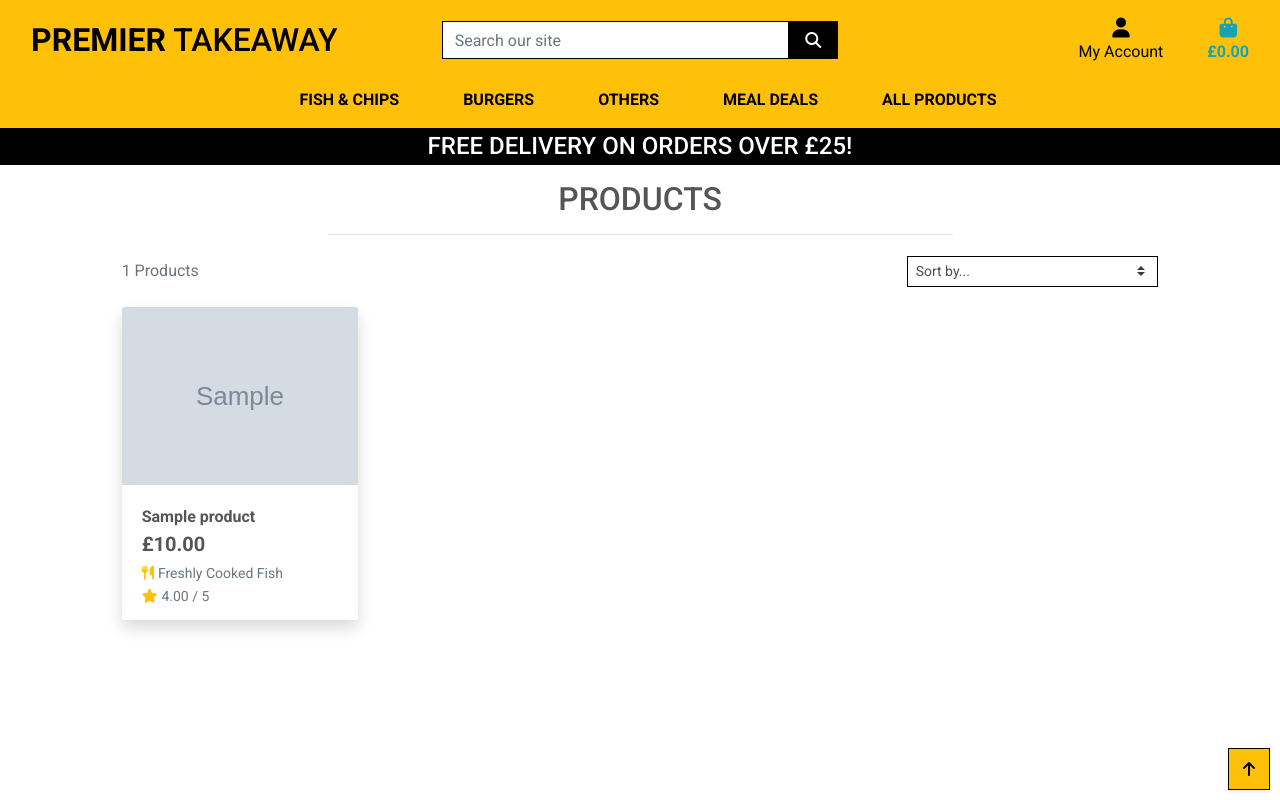
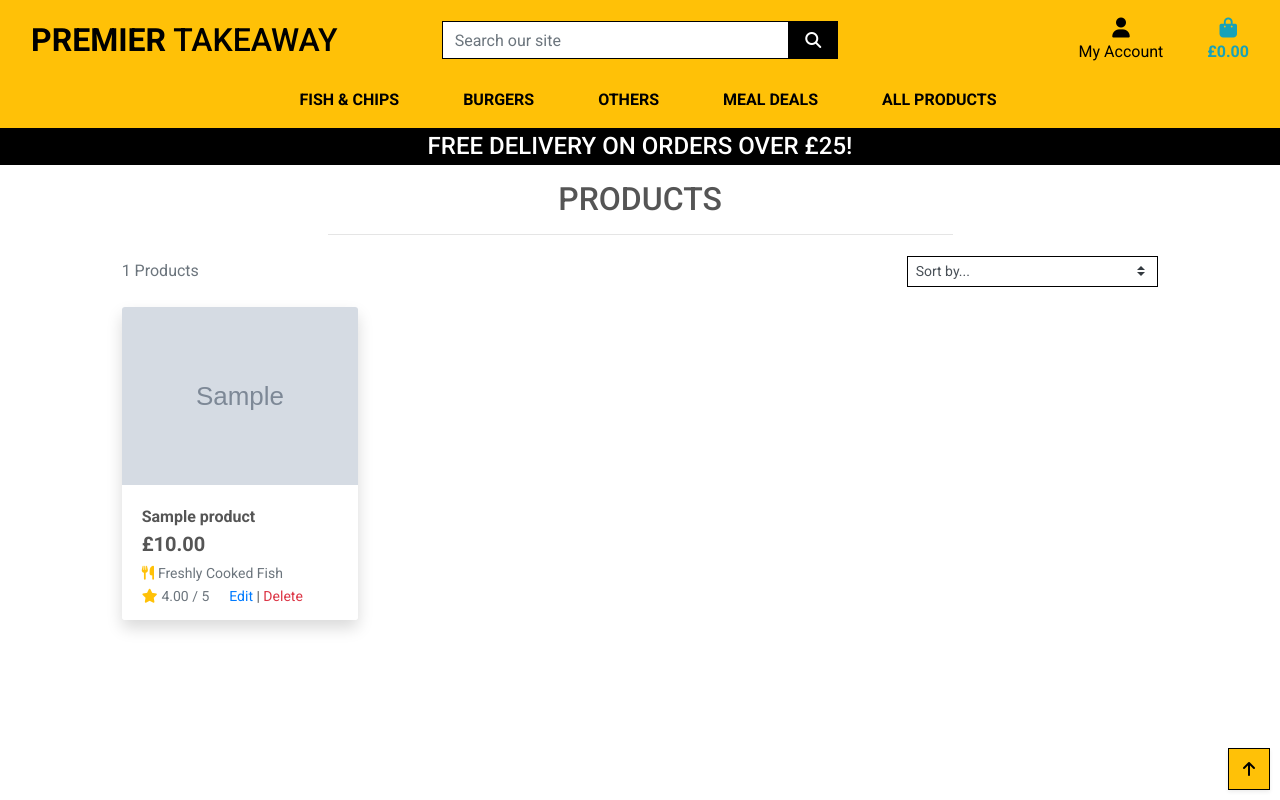
Before and after one commit to ayhanuzumcu/Milestone-Project-4, a Django app: page /products/ in a window 1280 px wide. Run offline with Django 3.2, Linux system fonts and the light colour scheme; a user stored in the database is signed in; data comes from the database, SQL or seed files in the repository; tables that the repository leaves empty hold one stand-in row (values such as "Sample post"); grey boxes marked "Sample" are stand-in pictures; some libraries are stand-ins or nearby versions.

Commit message:
deleting products

```diff
--- a/products/templates/products/products.html
+++ b/products/templates/products/products.html
@@ -103,6 +103,12 @@
                                         {% else %}
                                         <small class="text-muted">No Rating</small>
                                         {% endif %}
+                                        {% if request.user.is_superuser %}
+                                                <small class="ml-3">
+                                                    <a href="{% url 'edit_product' product.id %}">Edit</a> |
+                                                    <a class="text-danger" href="{% url 'delete_product' product.id %}">Delete</a>
+                                                </small>
+                                        {% endif %}
                                     </div>
                                 </div>
                             </div>
--- a/products/urls.py
+++ b/products/urls.py
@@ -6,4 +6,5 @@ urlpatterns = [
     path('<int:product_id>/', views.product_detail, name='product_detail'),
     path('add/', views.add_product, name='add_product'),
     path('edit/<int:product_id>/', views.edit_product, name='edit_product'),
+    path('delete/<int:product_id>/', views.delete_product, name='delete_product'),
 ]
--- a/products/views.py
+++ b/products/views.py
@@ -118,3 +118,11 @@ def edit_product(request, product_id):
     }
 
     return render(request, template, context)
+
+
+def delete_product(request, product_id):
+    """ Delete a product from the store """
+    product = get_object_or_404(Product, pk=product_id)
+    product.delete()
+    messages.success(request, 'Product deleted!')
+    return redirect(reverse('products'))
```
Also changed, not shown: products/templates/products/product_detail.html (+8 -4 lines).
